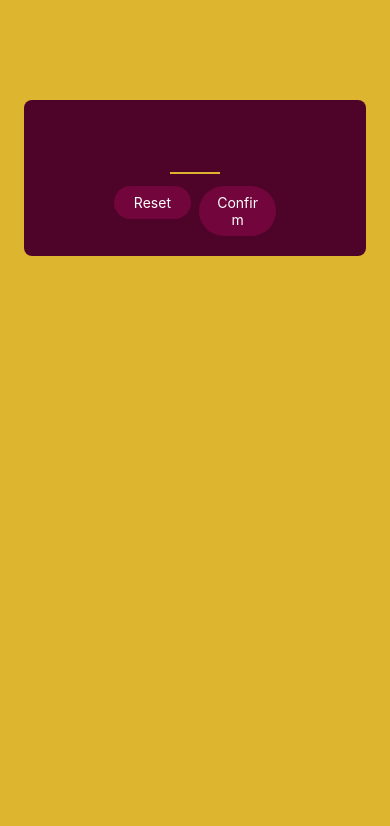
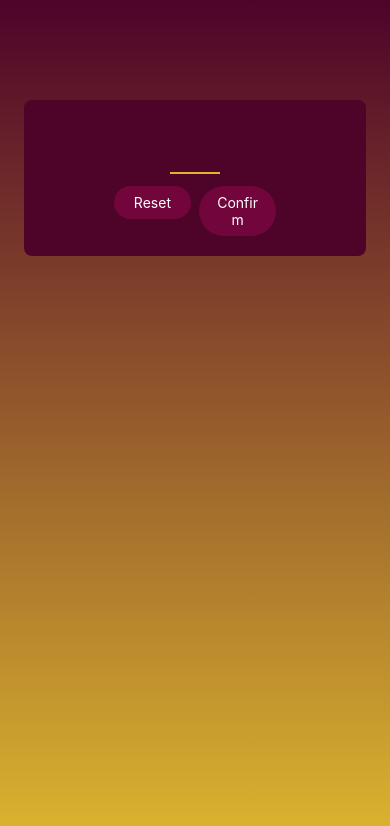
Before and after one commit to devmev10/human-vs-phone, a React Native app: screen / in a window 390 px wide. Shown: the top 826 px of the page. Built offline with nearby package versions, Linux system fonts and the light colour scheme.

Commit message:
Add background gradient using expo lib

```diff
--- a/App.js
+++ b/App.js
@@ -1,17 +1,18 @@
-import { StyleSheet, View } from "react-native";
+import { StyleSheet } from "react-native";
+import { LinearGradient } from "expo-linear-gradient";
+
 import StartGameScreen from "./screens/StartGameScreen";
 
 export default function App() {
   return (
-    <View style={styles.rootScreen}>
+    <LinearGradient colors={["#4e0329", "#ddb52f"]} style={styles.rootScreen}>
       <StartGameScreen />
-    </View>
+    </LinearGradient>
   );
 }
 
 const styles = StyleSheet.create({
   rootScreen: {
     flex: 1,
-    backgroundColor: "#ddb52f",
   },
 });
--- a/package.json
+++ b/package.json
@@ -12,7 +12,8 @@
     "expo": "~47.0.12",
     "expo-status-bar": "~1.4.2",
     "react": "18.1.0",
-    "react-native": "0.70.5"
+    "react-native": "0.70.5",
+    "expo-linear-gradient": "~12.0.1"
   },
   "devDependencies": {
     "@babel/core": "^7.12.9"
```
Also changed, not shown: 1 other file (tests, documents, lock files or other folders).
